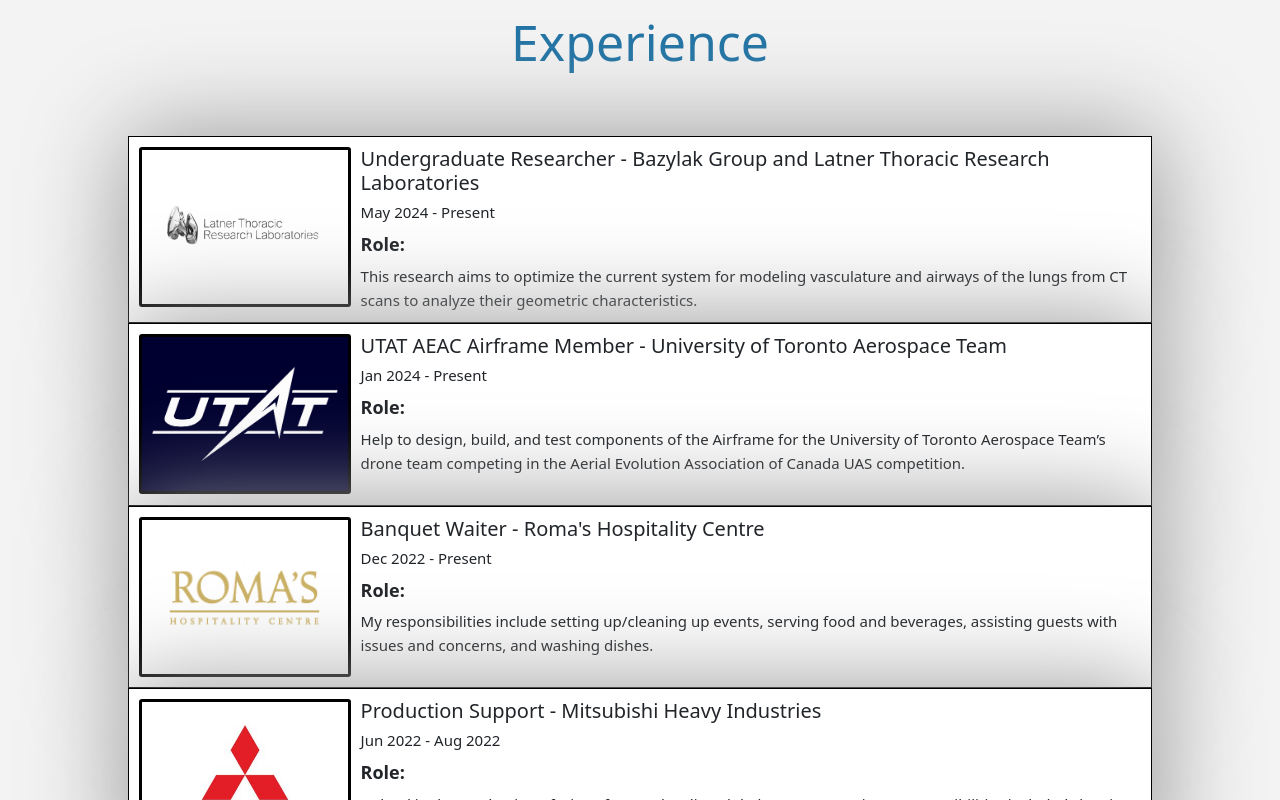
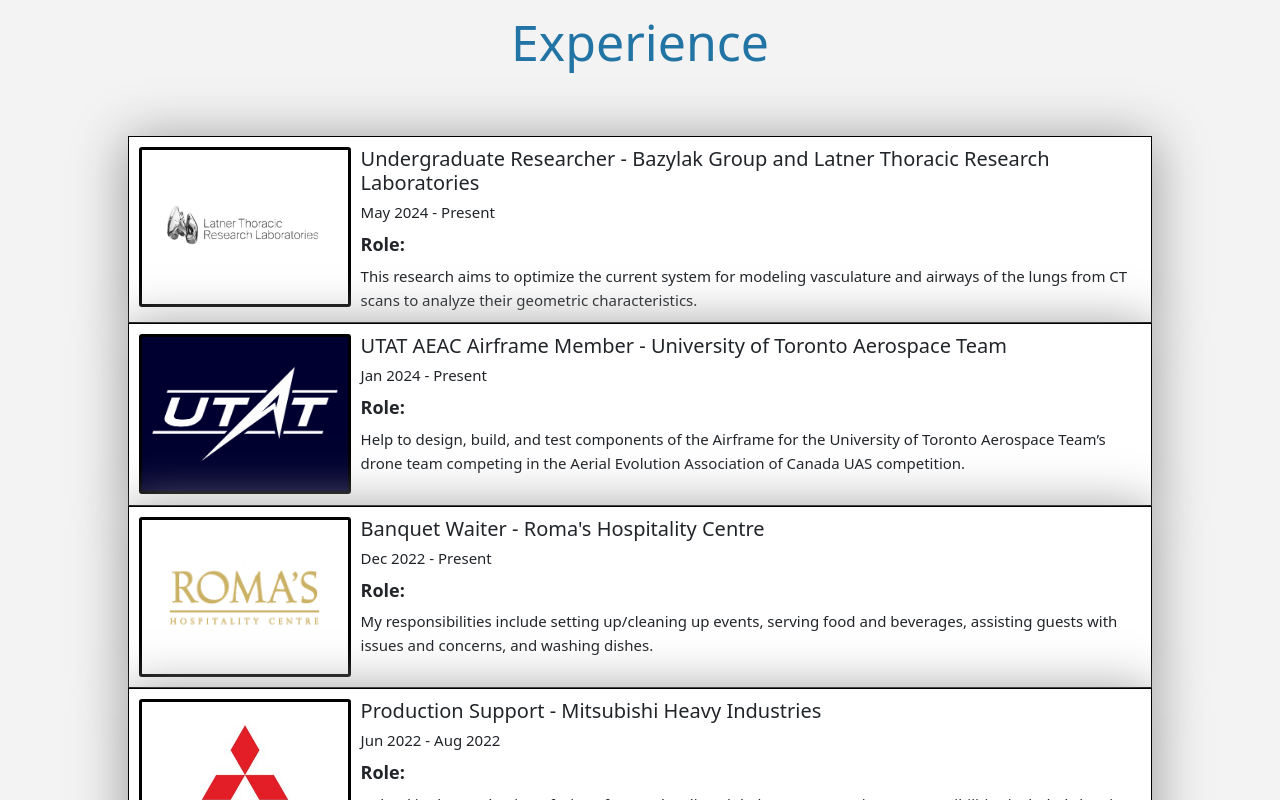
Before and after one commit to Nick2858/Professional-Webpage, a React (Vite) app: page / in a window 1280 px wide. Shown: the part 2740-3540 px from the top of the page. Built offline with nearby package versions, Linux system fonts and the light colour scheme.

Commit message:
modified:   src/App.css

```diff
--- a/src/App.css
+++ b/src/App.css
@@ -360,7 +360,7 @@
     background-color: white;
     text-align: left;
     padding: 1%;
-    box-shadow: 2px 2px 100px 5px rgb(154, 154, 154);
+    box-shadow: 0px 5px 50px 2px rgb(154, 154, 154);
 
     animation: InFromRight linear;
     animation-duration: 2s;
```
